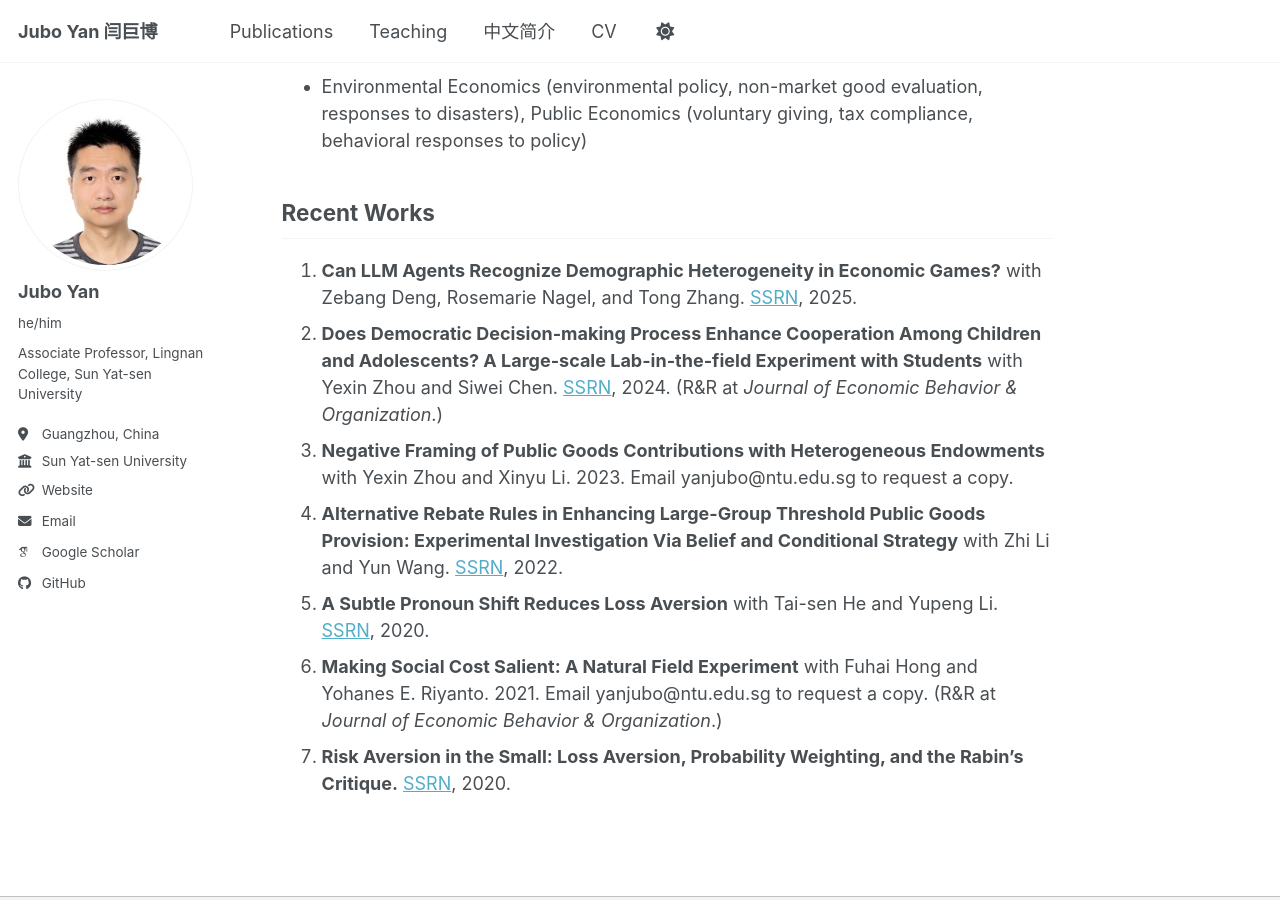
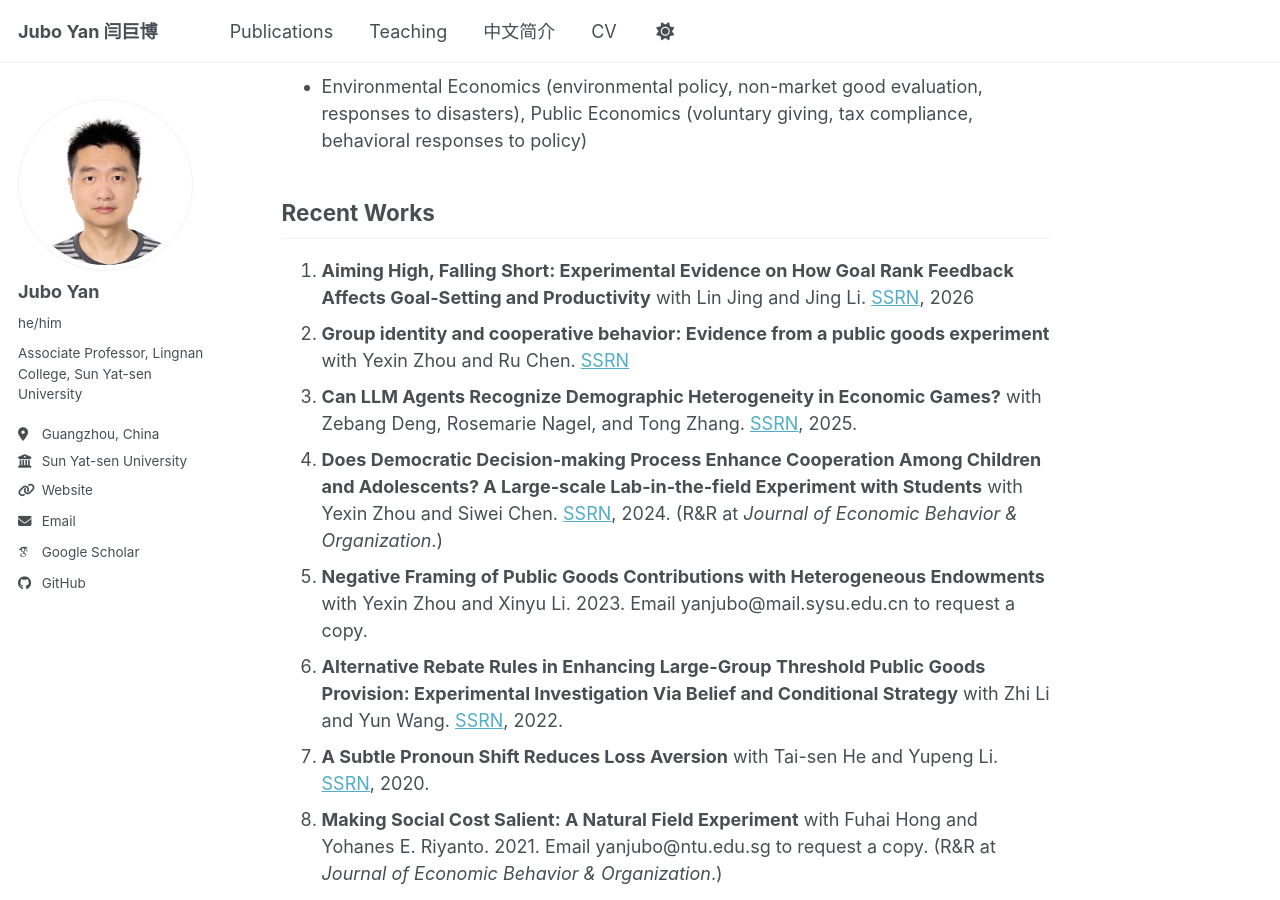
Before and after one commit to xiaogengjacky/xiaogengjacky.github.io, a Jekyll site: the page built from _pages/about.md, in a window 1280 px wide and 900 px high, scrolled down 856 px. Built offline with Jekyll 4.4.1, drawn with Linux system fonts in a browser that asks for light colours; some web fonts are replaced; a script bundle is joined from its source files by our own code; library files that are not in the unit come from our copies.

```diff
--- a/_pages/about.md
+++ b/_pages/about.md
@@ -29,10 +29,12 @@ I was an assistant professor of Ecoomics at Nanyang Technology Univeristy, Singa
 
 ## Recent Works
 
-1. **Can LLM Agents Recognize Demographic Heterogeneity in Economic Games?** with Zebang Deng, Rosemarie Nagel, and Tong Zhang. [SSRN](https://papers.ssrn.com/sol3/papers.cfm?abstract_id=5197303), 2025.
-2. **Does Democratic Decision-making Process Enhance Cooperation Among Children and Adolescents? A Large-scale Lab-in-the-field Experiment with Students** with Yexin Zhou and Siwei Chen. [SSRN](https://papers.ssrn.com/sol3/papers.cfm?abstract_id=4971880), 2024. (R&R at *Journal of Economic Behavior & Organization*.)
-3. **Negative Framing of Public Goods Contributions with Heterogeneous Endowments** with Yexin Zhou and Xinyu Li. 2023. Email yanjubo@ntu.edu.sg to request a copy.
-4. **Alternative Rebate Rules in Enhancing Large-Group Threshold Public Goods Provision: Experimental Investigation Via Belief and Conditional Strategy** with Zhi Li and Yun Wang. [SSRN](https://papers.ssrn.com/sol3/papers.cfm?abstract_id=4187988), 2022.
-5. **A Subtle Pronoun Shift Reduces Loss Aversion** with Tai-sen He and Yupeng Li. [SSRN](https://papers.ssrn.com/sol3/papers.cfm?abstract_id=3945320), 2020.
-6. **Making Social Cost Salient: A Natural Field Experiment** with Fuhai Hong and Yohanes E. Riyanto. 2021. Email yanjubo@ntu.edu.sg to request a copy. (R&R at *Journal of Economic Behavior & Organization*.)
-7. **Risk Aversion in the Small: Loss Aversion, Probability Weighting, and the Rabin's Critique.** [SSRN](https://papers.ssrn.com/sol3/papers.cfm?abstract_id=2858124), 2020.
+1. **Aiming High, Falling Short: Experimental Evidence on How Goal Rank Feedback Affects Goal-Setting and Productivity** with Lin Jing and Jing Li. [SSRN](https://papers.ssrn.com/sol3/papers.cfm?abstract_id=6006394), 2026
+2. **Group identity and cooperative behavior: Evidence from a public goods experiment** with Yexin Zhou and Ru Chen. [SSRN](https://papers.ssrn.com/sol3/papers.cfm?abstract_id=5799535)
+3. **Can LLM Agents Recognize Demographic Heterogeneity in Economic Games?** with Zebang Deng, Rosemarie Nagel, and Tong Zhang. [SSRN](https://papers.ssrn.com/sol3/papers.cfm?abstract_id=5197303), 2025.
+4. **Does Democratic Decision-making Process Enhance Cooperation Among Children and Adolescents? A Large-scale Lab-in-the-field Experiment with Students** with Yexin Zhou and Siwei Chen. [SSRN](https://papers.ssrn.com/sol3/papers.cfm?abstract_id=4971880), 2024. (R&R at *Journal of Economic Behavior & Organization*.)
+5. **Negative Framing of Public Goods Contributions with Heterogeneous Endowments** with Yexin Zhou and Xinyu Li. 2023. Email yanjubo@mail.sysu.edu.cn to request a copy.
+6. **Alternative Rebate Rules in Enhancing Large-Group Threshold Public Goods Provision: Experimental Investigation Via Belief and Conditional Strategy** with Zhi Li and Yun Wang. [SSRN](https://papers.ssrn.com/sol3/papers.cfm?abstract_id=4187988), 2022.
+7. **A Subtle Pronoun Shift Reduces Loss Aversion** with Tai-sen He and Yupeng Li. [SSRN](https://papers.ssrn.com/sol3/papers.cfm?abstract_id=3945320), 2020.
+8. **Making Social Cost Salient: A Natural Field Experiment** with Fuhai Hong and Yohanes E. Riyanto. 2021. Email yanjubo@ntu.edu.sg to request a copy. (R&R at *Journal of Economic Behavior & Organization*.)
+9. **Risk Aversion in the Small: Loss Aversion, Probability Weighting, and the Rabin's Critique.** [SSRN](https://papers.ssrn.com/sol3/papers.cfm?abstract_id=2858124), 2020.
```
